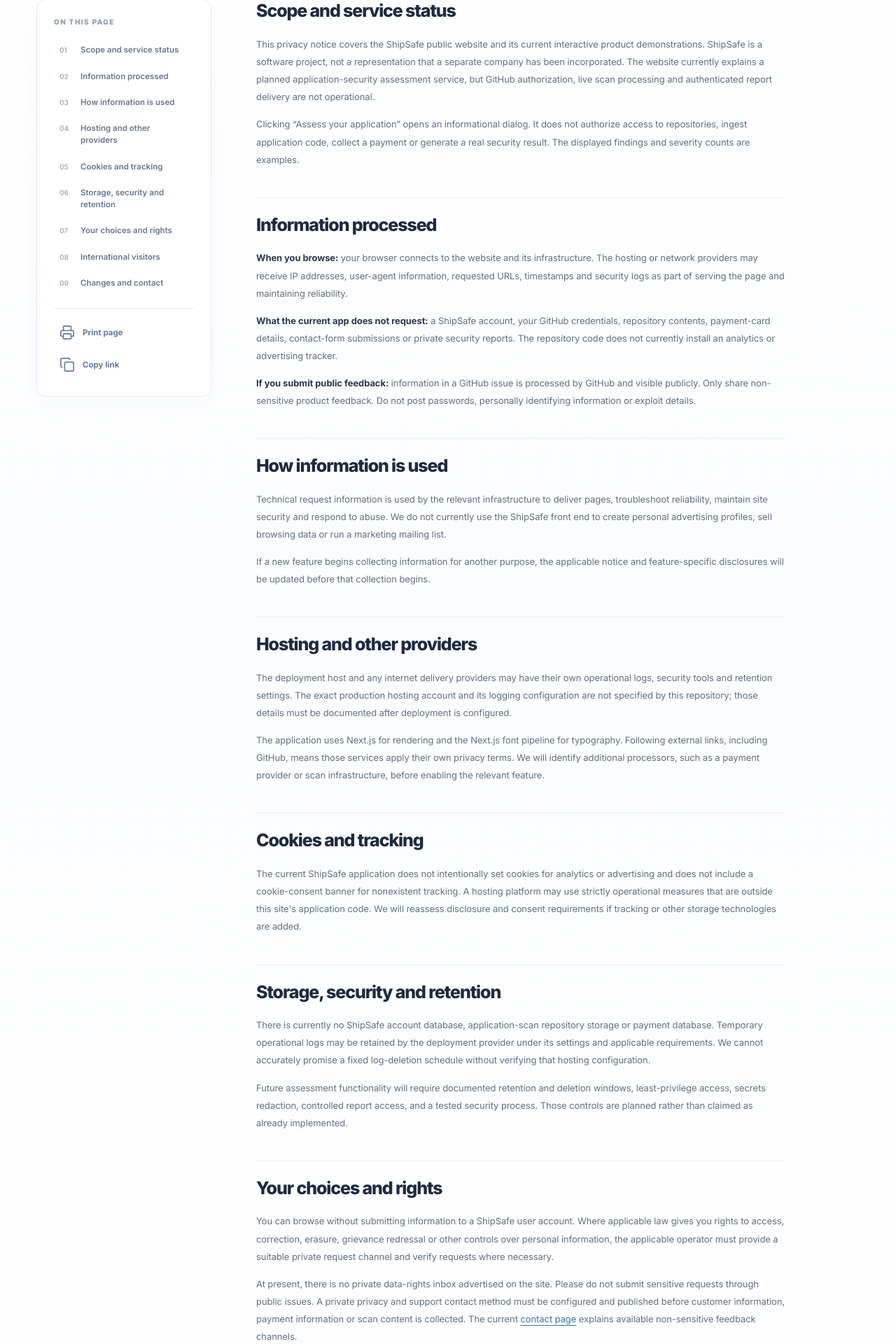
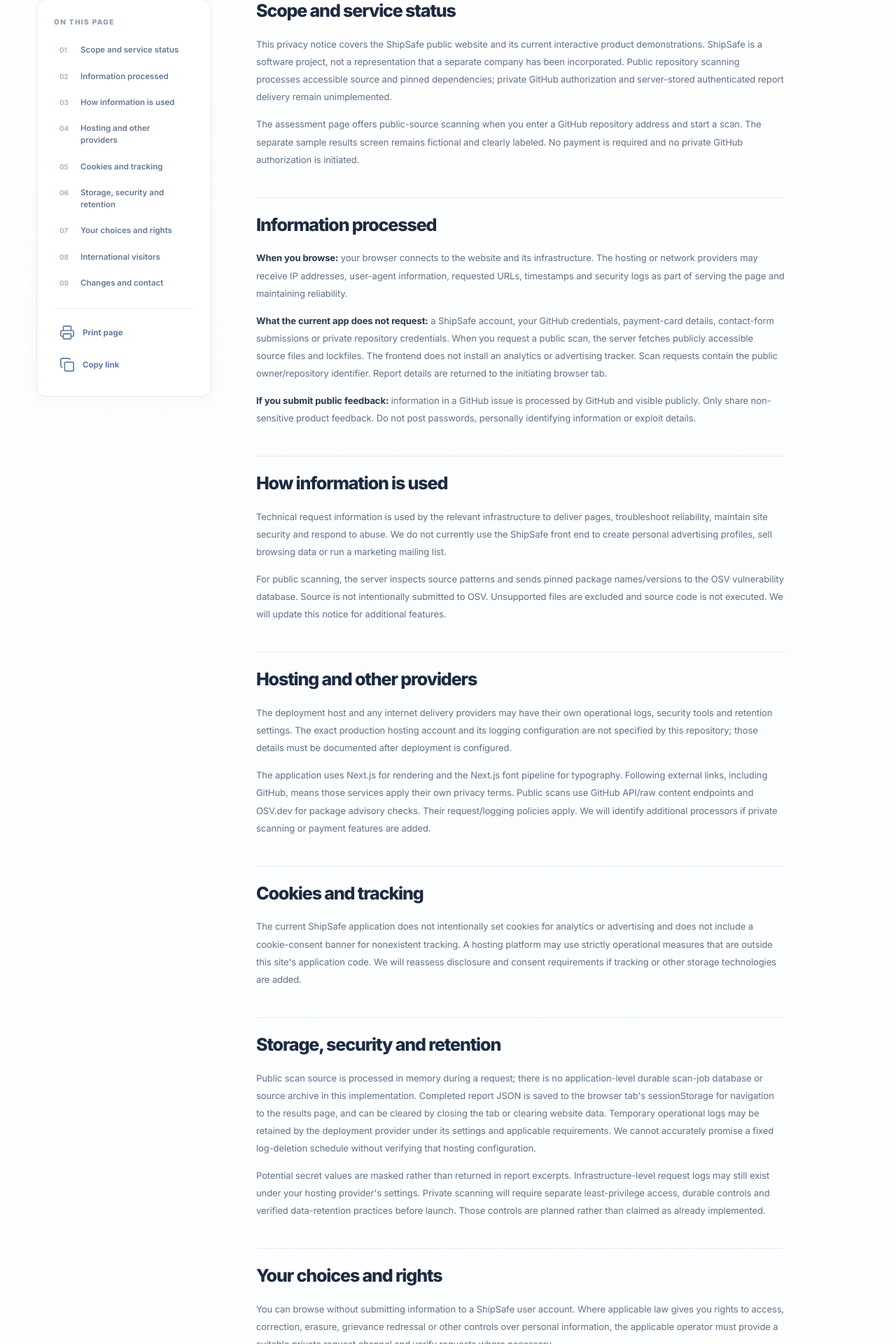
Before and after one commit to helloskyorigin/Safe-sure, a Next.js app: page /privacy in a window 1280 px wide. Shown: the part 819-2739 px from the top of the page at 70% size. Built offline with nearby package versions, Linux system fonts and the light colour scheme.

Commit message:
legal: disclose live public repository source processing and session report storage

```diff
--- a/app/privacy/page.tsx
+++ b/app/privacy/page.tsx
@@ -27,31 +27,31 @@ export default function PrivacyPage() {
       lead="A transparent account of what happens when you visit ShipSafe, which data we do not yet collect, and how this notice will evolve."
       sections={sections}
       summary={[
-        "The current website is a product preview. It does not request GitHub permissions, run scans or accept payments.",
-        "No ShipSafe signup form, marketing tracker, customer database or upload endpoint is wired into the current site.",
+        "Public GitHub repository scans are available without GitHub authentication; private access and payments are not enabled.",
+        "Public repository URLs and source files are processed transiently for a requested scan. Completed reports are kept in your browser tab's session storage.",
         "Your hosting provider may process routine technical request data needed to deliver the website.",
       ]}
     >
       <section id="scope" className="legal-section">
         <h2>Scope and service status</h2>
-        <p>This privacy notice covers the ShipSafe public website and its current interactive product demonstrations. ShipSafe is a software project, not a representation that a separate company has been incorporated. The website currently explains a planned application-security assessment service, but GitHub authorization, live scan processing and authenticated report delivery are not operational.</p>
-        <p>Clicking “Assess your application” opens an informational dialog. It does not authorize access to repositories, ingest application code, collect a payment or generate a real security result. The displayed findings and severity counts are examples.</p>
+        <p>This privacy notice covers the ShipSafe public website and its current interactive product demonstrations. ShipSafe is a software project, not a representation that a separate company has been incorporated. Public repository scanning processes accessible source and pinned dependencies; private GitHub authorization and server-stored authenticated report delivery remain unimplemented.</p>
+        <p>The assessment page offers public-source scanning when you enter a GitHub repository address and start a scan. The separate sample results screen remains fictional and clearly labeled. No payment is required and no private GitHub authorization is initiated.</p>
       </section>
       <section id="data" className="legal-section">
         <h2>Information processed</h2>
         <p><strong>When you browse:</strong> your browser connects to the website and its infrastructure. The hosting or network providers may receive IP addresses, user-agent information, requested URLs, timestamps and security logs as part of serving the page and maintaining reliability.</p>
-        <p><strong>What the current app does not request:</strong> a ShipSafe account, your GitHub credentials, repository contents, payment-card details, contact-form submissions or private security reports. The repository code does not currently install an analytics or advertising tracker.</p>
+        <p><strong>What the current app does not request:</strong> a ShipSafe account, your GitHub credentials, payment-card details, contact-form submissions or private repository credentials. When you request a public scan, the server fetches publicly accessible source files and lockfiles. The frontend does not install an analytics or advertising tracker. Scan requests contain the public owner/repository identifier. Report details are returned to the initiating browser tab.</p>
         <p><strong>If you submit public feedback:</strong> information in a GitHub issue is processed by GitHub and visible publicly. Only share non-sensitive product feedback. Do not post passwords, personally identifying information or exploit details.</p>
       </section>
       <section id="uses" className="legal-section">
         <h2>How information is used</h2>
         <p>Technical request information is used by the relevant infrastructure to deliver pages, troubleshoot reliability, maintain site security and respond to abuse. We do not currently use the ShipSafe front end to create personal advertising profiles, sell browsing data or run a marketing mailing list.</p>
-        <p>If a new feature begins collecting information for another purpose, the applicable notice and feature-specific disclosures will be updated before that collection begins.</p>
+        <p>For public scanning, the server inspects source patterns and sends pinned package names/versions to the OSV vulnerability database. Source is not intentionally submitted to OSV. Unsupported files are excluded and source code is not executed. We will update this notice for additional features.</p>
       </section>
       <section id="providers" className="legal-section">
         <h2>Hosting and other providers</h2>
         <p>The deployment host and any internet delivery providers may have their own operational logs, security tools and retention settings. The exact production hosting account and its logging configuration are not specified by this repository; those details must be documented after deployment is configured.</p>
-        <p>The application uses Next.js for rendering and the Next.js font pipeline for typography. Following external links, including GitHub, means those services apply their own privacy terms. We will identify additional processors, such as a payment provider or scan infrastructure, before enabling the relevant feature.</p>
+        <p>The application uses Next.js for rendering and the Next.js font pipeline for typography. Following external links, including GitHub, means those services apply their own privacy terms. Public scans use GitHub API/raw content endpoints and OSV.dev for package advisory checks. Their request/logging policies apply. We will identify additional processors if private scanning or payment features are added.</p>
       </section>
       <section id="cookies" className="legal-section">
         <h2>Cookies and tracking</h2>
@@ -59,13 +59,13 @@ export default function PrivacyPage() {
       </section>
       <section id="storage" className="legal-section">
         <h2>Storage, security and retention</h2>
-        <p>There is currently no ShipSafe account database, application-scan repository storage or payment database. Temporary operational logs may be retained by the deployment provider under its settings and applicable requirements. We cannot accurately promise a fixed log-deletion schedule without verifying that hosting configuration.</p>
-        <p>Future assessment functionality will require documented retention and deletion windows, least-privilege access, secrets redaction, controlled report access, and a tested security process. Those controls are planned rather than claimed as already implemented.</p>
+        <p>Public scan source is processed in memory during a request; there is no application-level durable scan-job database or source archive in this implementation. Completed report JSON is saved to the browser tab's sessionStorage for navigation to the results page, and can be cleared by closing the tab or clearing website data. Temporary operational logs may be retained by the deployment provider under its settings and applicable requirements. We cannot accurately promise a fixed log-deletion schedule without verifying that hosting configuration.</p>
+        <p>Potential secret values are masked rather than returned in report excerpts. Infrastructure-level request logs may still exist under your hosting provider's settings. Private scanning will require separate least-privilege access, durable controls and verified data-retention practices before launch. Those controls are planned rather than claimed as already implemented.</p>
       </section>
       <section id="rights" className="legal-section">
         <h2>Your choices and rights</h2>
         <p>You can browse without submitting information to a ShipSafe user account. Where applicable law gives you rights to access, correction, erasure, grievance redressal or other controls over personal information, the applicable operator must provide a suitable private request channel and verify requests where necessary.</p>
-        <p>At present, there is no private data-rights inbox advertised on the site. Please do not submit sensitive requests through public issues. A private privacy and support contact method must be configured and published before customer information, payment information or scan content is collected. The current <Link href="/contact">contact page</Link> explains available non-sensitive feedback channels.</p>
+        <p>At present, there is no private data-rights inbox advertised on the site. Please do not submit sensitive requests through public issues. A private privacy and support contact method must be configured and published before private source access, payment details or customer accounts are enabled. The current <Link href="/contact">contact page</Link> explains available non-sensitive feedback channels.</p>
       </section>
       <section id="international" className="legal-section">
         <h2>International visitors</h2>
@@ -75,7 +75,7 @@ export default function PrivacyPage() {
         <h2>Changes and contact</h2>
         <p>This notice is reviewed when the website's behavior changes. Material changes to collected data, processing purposes, service providers or user controls should be published before the affected functionality becomes available, with an updated revision date.</p>
         <p>For general non-sensitive questions visit <Link href="/contact">Contact</Link>. Security-specific information is available in our <Link href="/security">security practices</Link>. Do not share secret credentials or private code through public channels.</p>
-        <p className="legal-note"><strong>Current status:</strong> ShipSafe is an operational website preview, not a live code-auditing service. This policy describes the implementation at the date shown above.</p>
+        <p className="legal-note"><strong>Current status:</strong> ShipSafe is an operational website preview, a limited real public-source scanner, not a penetration test or comprehensive security audit. This policy describes the implementation at the date shown above.</p>
       </section>
     </LegalPage>
   );
```
